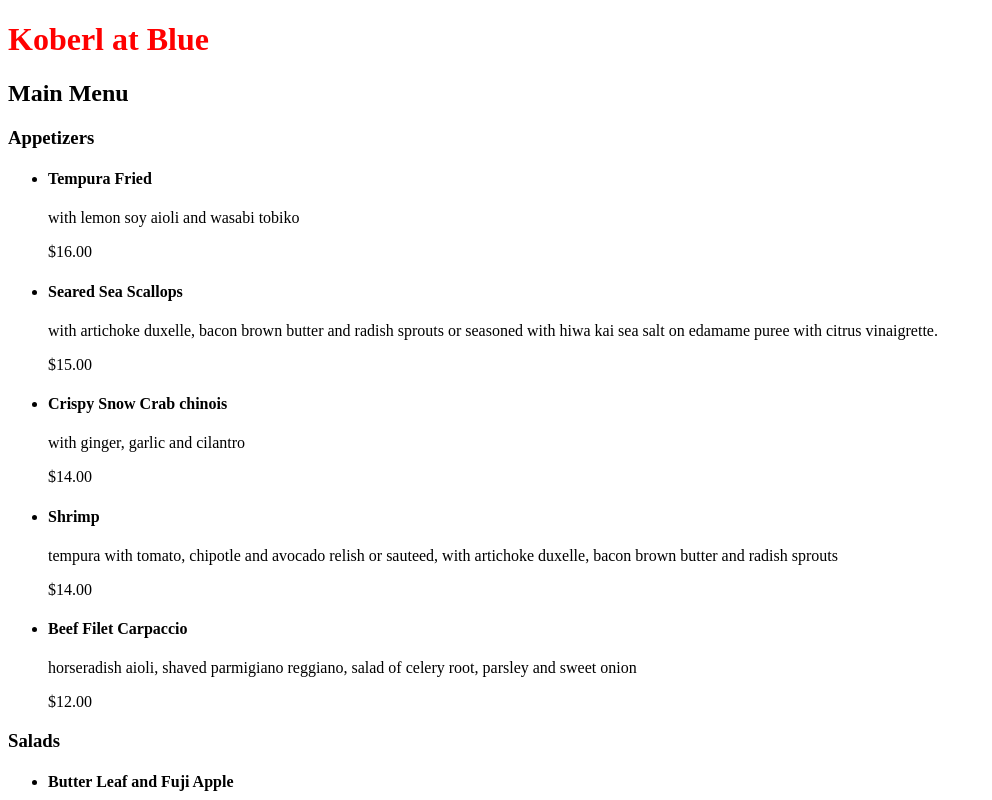
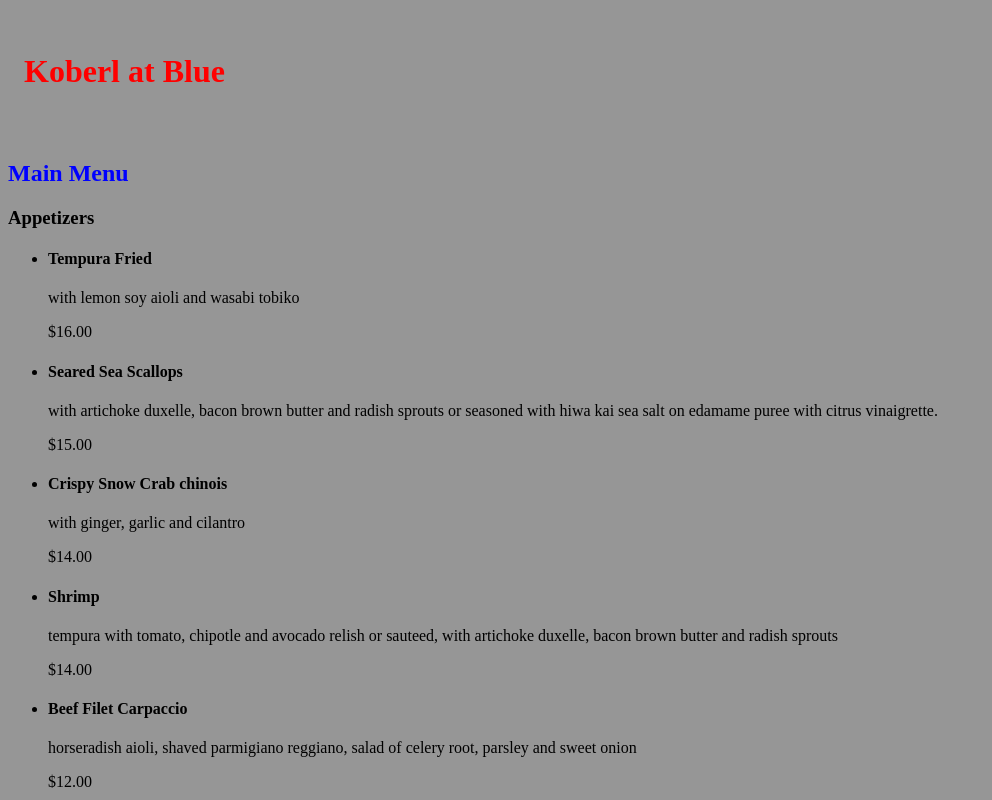
Before and after one commit to mthwb/mthwb.github.io, a plain HTML site: page grc338/restaurantmenu/index.html in a window 1280 px wide. Shown: the top 800 px of the page, without its empty margins (0-992 px from the left). Drawn offline with Linux system fonts and the light colour scheme.

Commit message:
Update style.css

```diff
--- a/grc338/restaurantmenu/style.css
+++ b/grc338/restaurantmenu/style.css
@@ -1,6 +1,15 @@
 /* CSS DOCUMENT*/
+
+body {
+	background-color: rgb(150, 150, 150);
+}
 
 h1 {
 	color:rgb(255, 0, 0);
+	background-color: grb (255, 255, 0);
+	padding: 1em 2em 1.5em 0.5em;
+}
 
+h2 {
+	color:rgb(0, 0, 255);
 }
```
